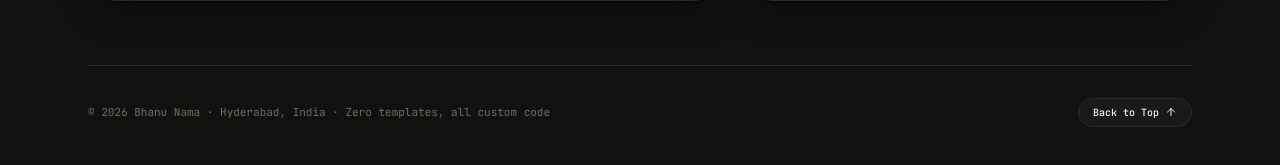
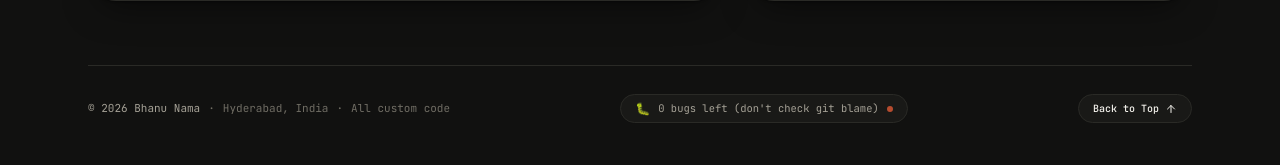
Before and after one commit to BhanuNama/Bhanu-Portfolio-Here, a Next.js app: page / in a window 1280 px wide. Shown: the part 6885-7050 px from the top of the page. Built offline with nearby package versions, Linux system fonts and the light colour scheme; no server answers.

Commit message:
feat: add compact interactive chill footer vibe strip

```diff
--- a/src/components/ContactSection.tsx
+++ b/src/components/ContactSection.tsx
@@ -1,6 +1,6 @@
 "use client";
 
-import React, { useRef, useState } from "react";
+import React, { useEffect, useRef, useState } from "react";
 import { motion, AnimatePresence } from "framer-motion";
 import {
   Mail,
@@ -621,14 +621,94 @@ export function ContactSection() {
           </motion.div>
         </div>
 
-        {/* Crisp Paper Footer with Magnetic Back-to-Top */}
-        <footer className="mt-16 flex flex-col items-center justify-between gap-4 border-t border-[var(--border-hairline)] pt-8 text-center font-mono text-[11px] text-[var(--ink-muted)] sm:flex-row sm:text-left">
-          <span>
-            © {new Date().getFullYear()} {PROFILE.name} · {PROFILE.location} · Zero templates, all custom code
+        <ChillFooter scrollToSection={scrollToSection} />
+      </div>
+    </section>
+  );
+}
+
+const CHILL_VIBES = [
+  { tag: "☕", text: "fueled by chai & console.log" },
+  { tag: "🐛", text: "0 bugs left (don't check git blame)" },
+  { tag: "⚡", text: "zero templates · survived on localhost" },
+  { tag: "🎧", text: "temp = 0.2 · vibing & shipping" },
+  { tag: "✨", text: "made with React, Framer & late nights" },
+] as const;
+
+function ChillFooter({
+  scrollToSection,
+}: {
+  scrollToSection: (id: string) => void;
+}) {
+  const [vibeIdx, setVibeIdx] = useState(0);
+  const [topHover, setTopHover] = useState(false);
+
+  useEffect(() => {
+    const id = window.setInterval(() => {
+      setVibeIdx((i) => (i + 1) % CHILL_VIBES.length);
+    }, 4500);
+    return () => window.clearInterval(id);
+  }, []);
+
+  const currentVibe = CHILL_VIBES[vibeIdx];
+
+  return (
+    <footer className="mt-16 flex flex-col items-center justify-between gap-4 border-t border-[var(--border-hairline)] pt-7 font-mono text-[11px] text-[var(--ink-muted)] md:flex-row">
+      {/* Left: Crisp Copyright */}
+      <div className="flex flex-wrap items-center justify-center gap-x-2 gap-y-1 text-center md:justify-start md:text-left">
+        <span className="text-[var(--ink-secondary)]">
+          © {new Date().getFullYear()} {PROFILE.name}
         </span>
-          <Magnetic strength={0.2}>
+        <span>·</span>
+        <span>{PROFILE.location}</span>
+        <span className="hidden sm:inline">·</span>
+        <span className="hidden sm:inline">All custom code</span>
+      </div>
+
+      {/* Center: Clickable Animated Chill Vibe Ticker */}
+      <motion.button
+        type="button"
+        onClick={() => {
+          paperSound.playClick();
+          setVibeIdx((i) => (i + 1) % CHILL_VIBES.length);
+        }}
+        whileHover={{ y: -1.5 }}
+        whileTap={{ scale: 0.96 }}
+        title="Click to cycle vibe"
+        className="group inline-flex max-w-full items-center gap-2 overflow-hidden rounded-full border border-[var(--border-hairline)] bg-[var(--bg-card)] px-3.5 py-1.5 shadow-2xs transition-colors hover:border-[var(--accent)]/60"
+      >
+        <motion.span
+          key={`ico-${vibeIdx}`}
+          initial={{ rotate: -18, scale: 0.7 }}
+          animate={{ rotate: 0, scale: 1 }}
+          transition={{ type: "spring", stiffness: 360, damping: 16 }}
+          className="text-xs leading-none"
+        >
+          {currentVibe.tag}
+        </motion.span>
+
+        <AnimatePresence mode="wait">
+          <motion.span
+            key={currentVibe.text}
+            initial={{ opacity: 0, y: 6 }}
+            animate={{ opacity: 1, y: 0 }}
+            exit={{ opacity: 0, y: -6 }}
+            transition={{ duration: 0.22, ease: [0.22, 1, 0.36, 1] }}
+            className="truncate text-[10.5px] text-[var(--ink-secondary)] group-hover:text-[var(--ink-primary)]"
+          >
+            {currentVibe.text}
+          </motion.span>
+        </AnimatePresence>
+
+        <span className="h-1.5 w-1.5 shrink-0 rounded-full bg-[var(--accent)] opacity-75 group-hover:animate-ping" />
+      </motion.button>
+
+      {/* Right: Magnetic Animated Elevator Button */}
+      <Magnetic strength={0.22}>
         <button
           type="button"
+          onMouseEnter={() => setTopHover(true)}
+          onMouseLeave={() => setTopHover(false)}
           onClick={() => {
             paperSound.playCardFlick();
             scrollToSection("hero");
@@ -636,11 +716,15 @@ export function ContactSection() {
           className="inline-flex items-center gap-1.5 rounded-full border border-[var(--border-hairline)] bg-[var(--bg-card)] px-3.5 py-1.5 font-mono text-[10px] font-medium text-[var(--ink-primary)] transition-colors hover:border-[var(--accent)] hover:text-[var(--accent)]"
         >
           <span>Back to Top</span>
+          <motion.span
+            animate={topHover ? { y: [0, -3, 0] } : { y: 0 }}
+            transition={{ duration: 0.6, repeat: topHover ? Infinity : 0, ease: "easeInOut" }}
+            className="inline-flex"
+          >
             <ArrowUp className="h-3 w-3" />
+          </motion.span>
         </button>
       </Magnetic>
     </footer>
-      </div>
-    </section>
   );
 }
```
Lines whose indentation alone changed are shown as unchanged.
